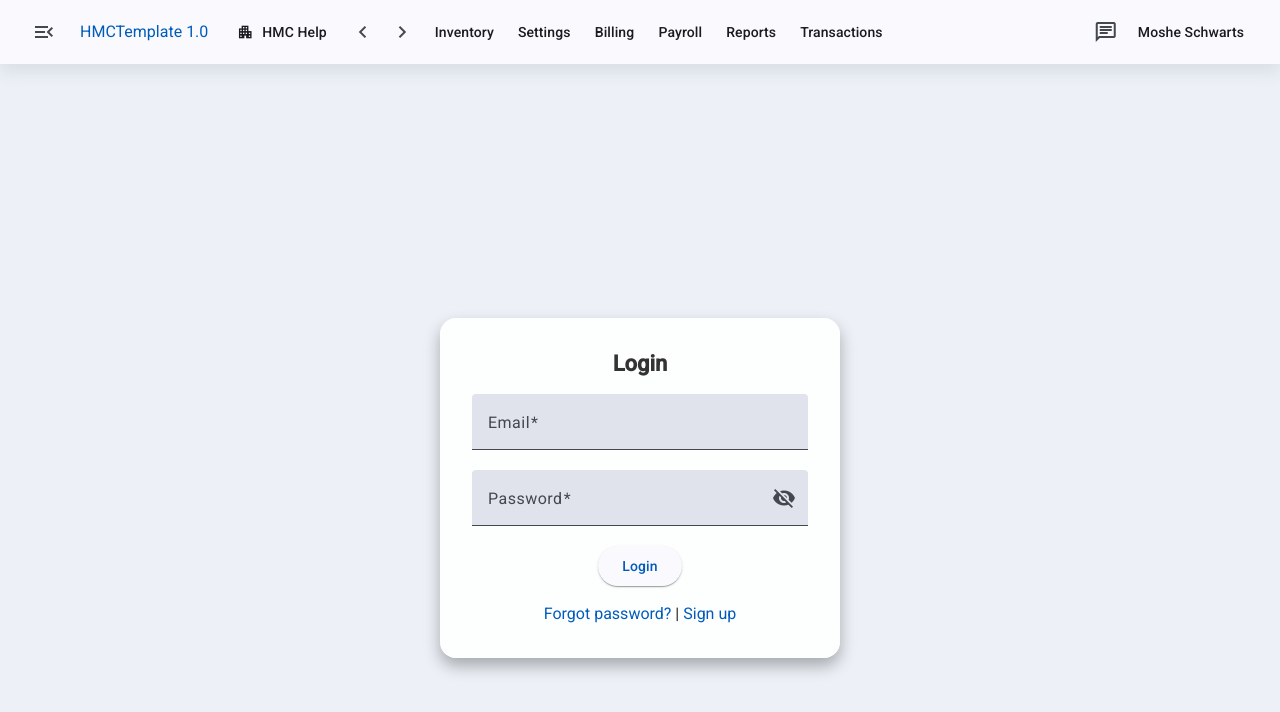
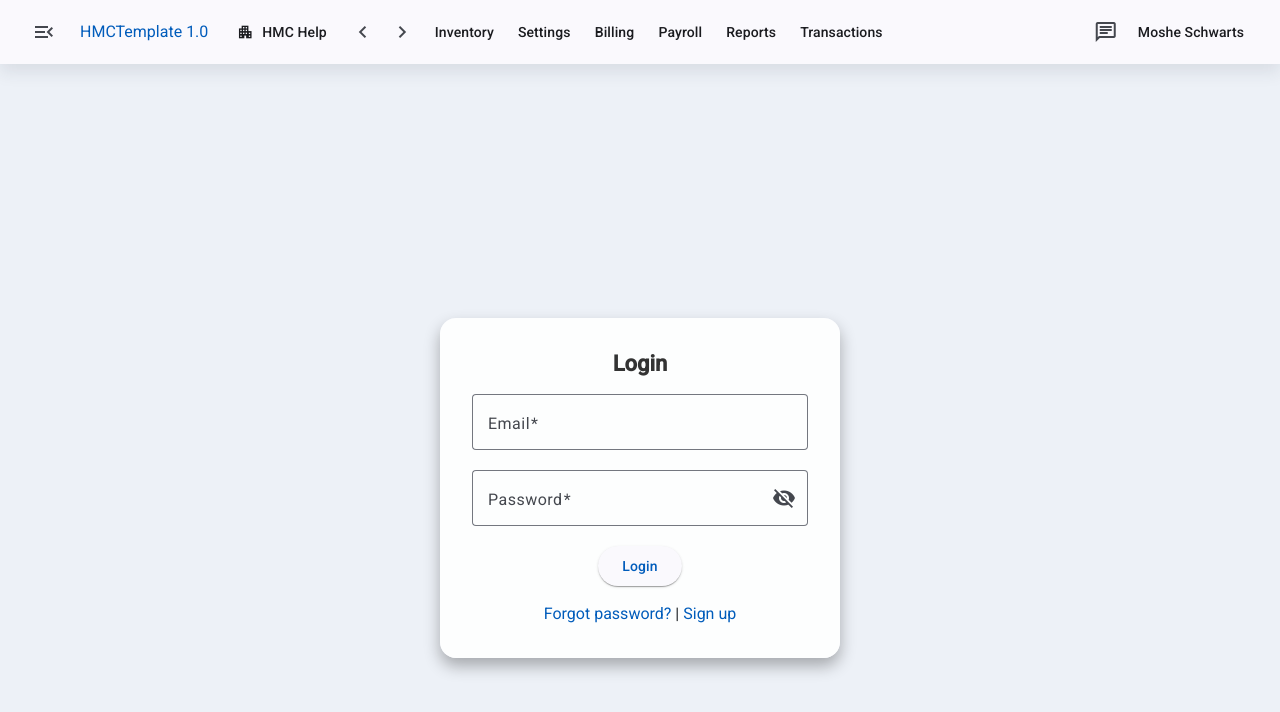
Before and after one commit to shimonlebo/HmcTemplate, an Angular app: page /login in a window 1280 px wide. Shown: the top 712 px of the page. Built offline with nearby package versions, Linux system fonts and the light colour scheme.

Commit message:
styled login inputs

```diff
--- a/src/app/pages/login/login.component.html
+++ b/src/app/pages/login/login.component.html
@@ -2,11 +2,19 @@
   <mat-card class="login-card">
     <mat-card-title class="title">Login</mat-card-title>
     <form>
-      <mat-form-field appearance="fill" class="full-width">
+      <!-- <div class="mb-3">
+        <label for="username" class="form-label">Username</label>
+        <input name="username" type="text" class="form-control" required>
+      </div>
+      <div class="mb-3">
+        <label for="password" class="form-label">Password</label>
+        <input name="password" [type]="hidePassword ? 'password' : 'text'" class="form-control" required>
+      </div> -->
+      <mat-form-field appearance="outline" class="full-width">
         <mat-label>Email</mat-label>
         <input matInput type="email" placeholder="name@example.com" required>
       </mat-form-field>
-      <mat-form-field appearance="fill" class="full-width">
+      <mat-form-field appearance="outline" class="full-width">
         <mat-label>Password</mat-label>
         <input matInput [type]="hidePassword ? 'password' : 'text'" placeholder="Password" required>
         <button mat-icon-button matSuffix (click)="togglePasswordVisibility()" class="me-1">
```
